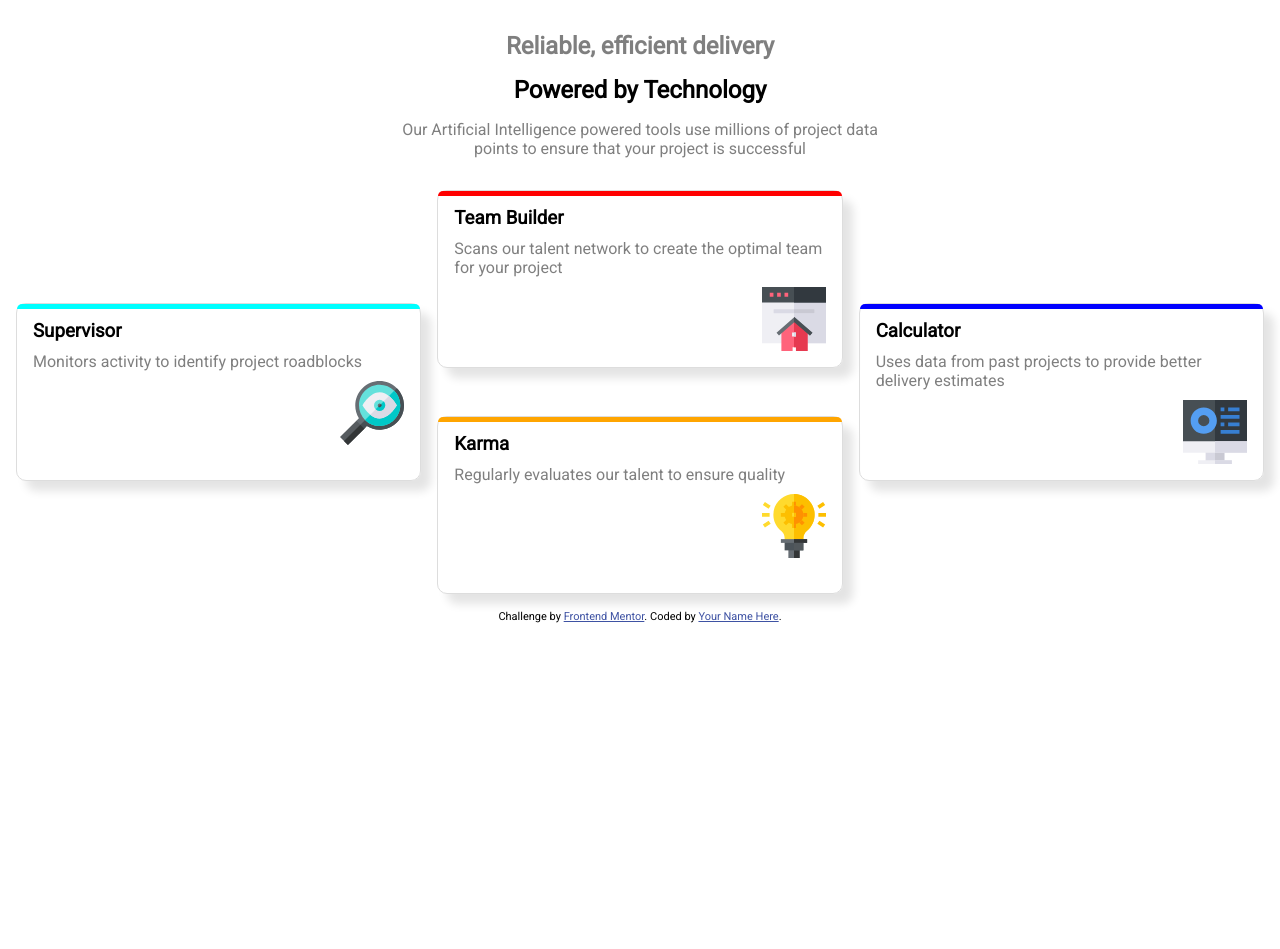
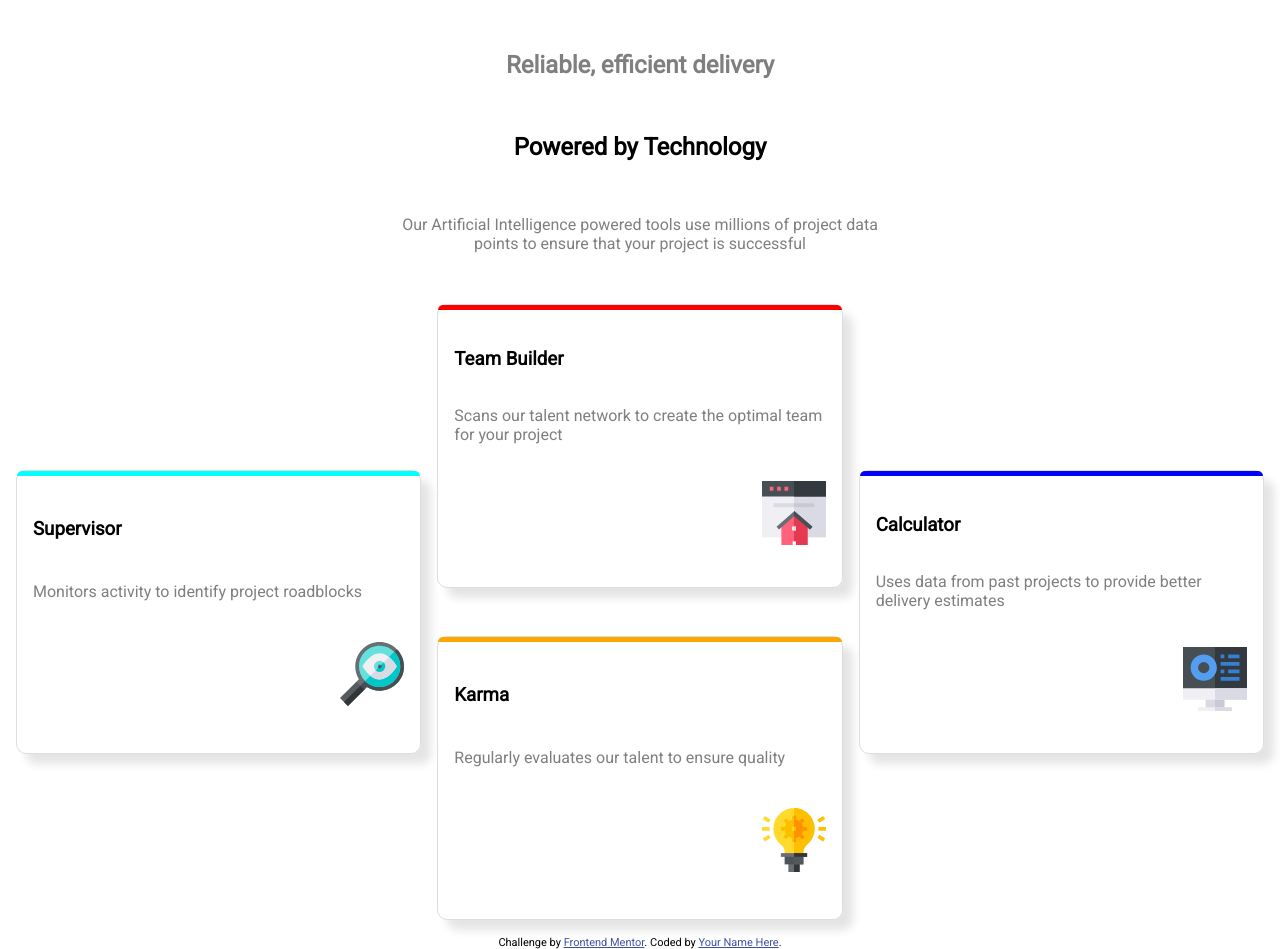
Before and after one commit to ahmad-reza619/fementor-fourcard, a plain HTML site: page index.html in a window 1280 px wide. Before the commit the page ends 800 px from the top, so only its background shows below. Drawn offline with Linux system fonts and the light colour scheme.

Commit message:
fix weird height of card on desktop

```diff
--- a/styles/main.css
+++ b/styles/main.css
@@ -74,12 +74,13 @@ body, html, * {
 @media screen and (min-width: 768px) {
   .heading {
     padding: 0 30%;
+    height: 30vh;
   }
 
   .content {
     display: grid;
     grid-template-columns: repeat(3, 1fr);
-    grid-template-rows: repeat(4, 1fr);
+    grid-template-rows: repeat(4, minmax(150px, 1fr));
     gap: 1rem;
 
     grid-template-areas:
@@ -87,6 +88,12 @@ body, html, * {
       "card-aqua card-red  card-blue"
       "card-aqua card-orange  card-blue"
       ". card-orange  .";
+  }
+
+  .card {
+    display: flex;
+    flex-direction: column;
+    justify-content: space-evenly;
   }
 
   .card-aqua {
```
Also changed, not shown: 1 other file.
